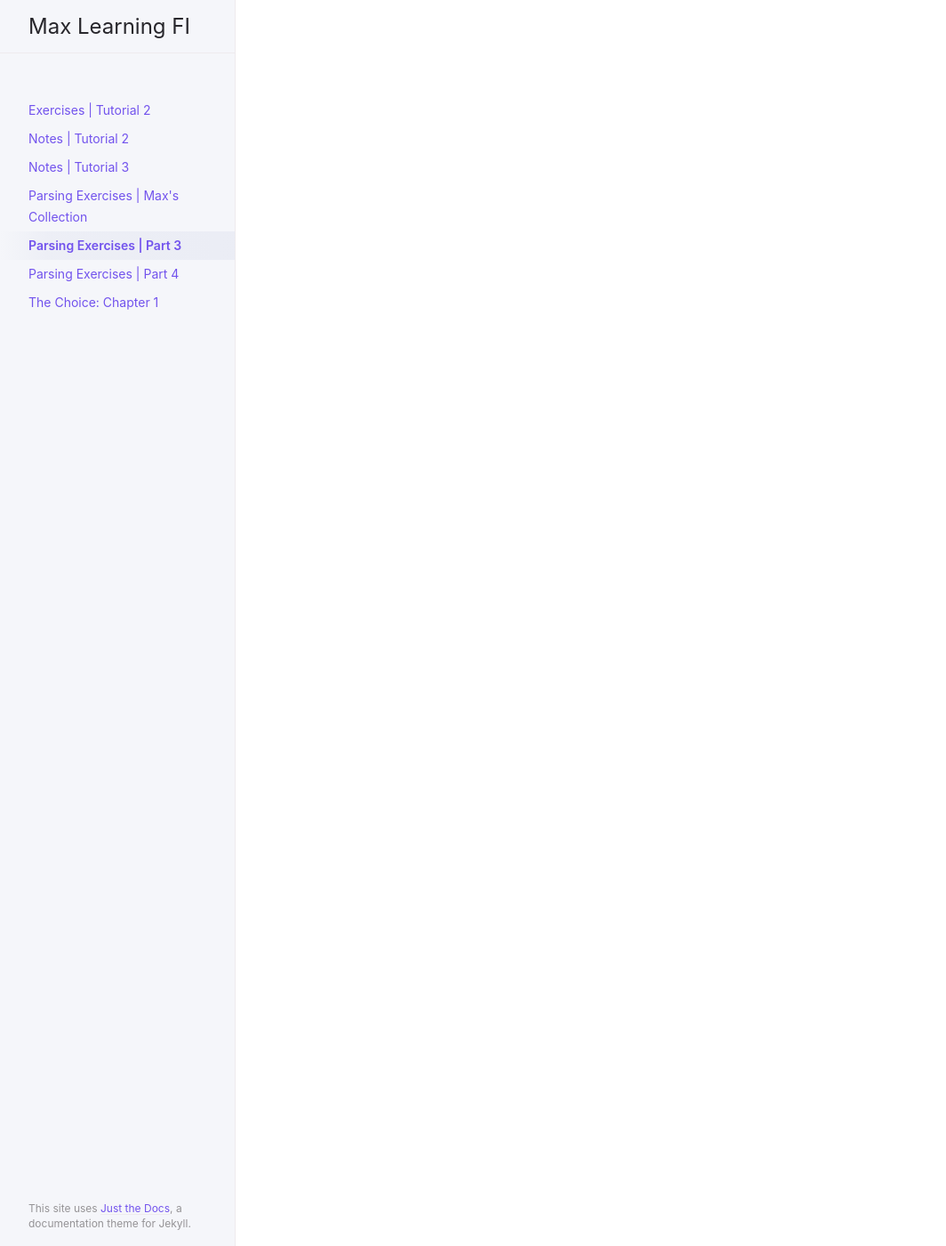
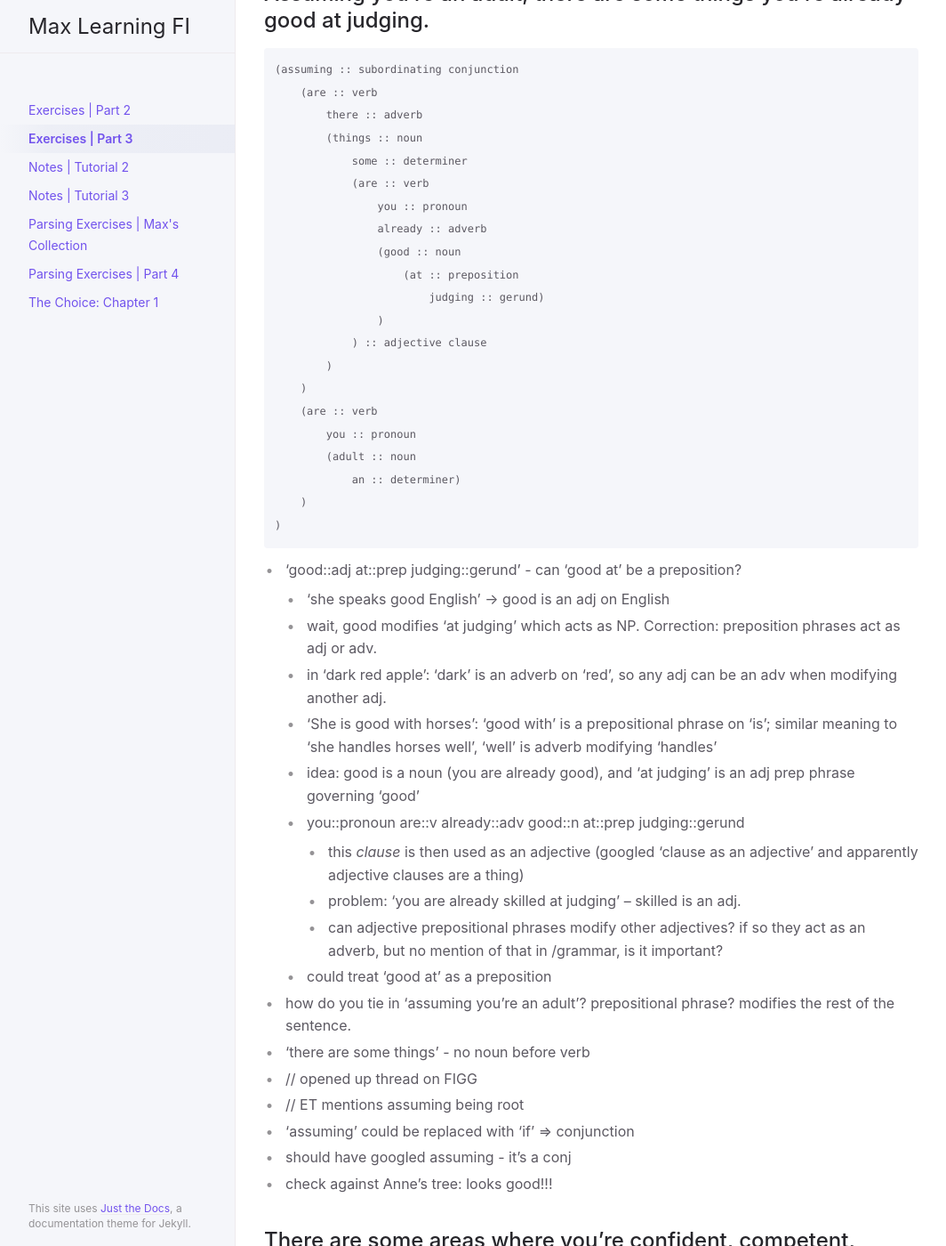
Before and after one commit to curi/fi, a Jekyll site: the page built from docs/ex-parsing/03-ex.md, in a window 1280 px wide and 1400 px high, scrolled down 7388 px. Shown: the whole window at 89% size, without its empty margins (107-1171 px from the left). Built offline with Jekyll 4.4.1, drawn with Linux system fonts in a browser that asks for light colours; some of the changed text lies outside the part shown.

Commit message:
did that work first time?

````diff
--- a/docs/_config.yml
+++ b/docs/_config.yml
@@ -103,10 +103,10 @@ gh_edit_branch: "master" # the branch that your docs is served from
 gh_edit_view_mode: "tree" # "tree" or "edit" if you want the user to jump into the editor immediately
 
 
-compress_html:
-  clippings: all
-  comments: all
-  endings: all
-  startings: []
-  blanklines: false
-  profile: false
+# compress_html:
+#   clippings: all
+#   comments: all
+#   endings: all
+#   startings: []
+#   blanklines: false
+#   profile: false
--- a/docs/_layouts/default.html
+++ b/docs/_layouts/default.html
@@ -167,16 +167,100 @@ layout: table_wrappers
   </div>
 
   <script>
+// <pre>
+// ^^ dirty hack for compress.html
+console.log(`define parseWhitespaceTree`);
+
+const parseWhitespaceTree = (input) => {
+  const _lines = input.split('\n').filter(v => v.replace(/ /g, '').length > 0);
+  const _depths = _lines.map(v => v.length - v.replace(/^ */, '').length)
+
+  if (_depths[0] !== 0) {
+    return {n: "Error: first line (root) cannot be indented"}
+  }
+
+  const root = _lines[0];
+  const childDepth = _depths[1];
+
+  // make depths integer multiple of first depth
+  const depths = _depths.map(d => d / childDepth | 0);
+  const lines = _lines.map(l => l.replace(/^ */, ''));
+
+  const mkNode = (nodeName, parent) => {
+    const newNode = { n: nodeName, cs: [], p: parent || null };
+    if (!!parent) {
+      parent.cs.push(newNode)
+    }
+    return newNode
+  }
+  const tree = mkNode(root)
+
+  let lastDepth = 0;
+  let currNode = tree;
+  let i = 1;
+  while (i < depths.length) {
+    // sibling
+    if (depths[i] === lastDepth) {
+      currNode = mkNode(lines[i], currNode.p)
+    }
+    // descending; cant do more than 1 step at a time while descending
+    else if (depths[i] === lastDepth + 1) {
+      currNode = mkNode(lines[i], currNode)
+      lastDepth = depths[i]
+    }
+    // descending too fast
+    else if (depths[i] > lastDepth) {
+      // error -- descending too fast
+      console.error(`descending too fast`, lines, depths, input)
+      return mkNode('error: descended too fast')
+    }
+    // ascending -- can do more than 1 level at once
+    else if (depths[i] < lastDepth) {
+      currNode = currNode.p;
+      lastDepth--;
+      // don't increment i, just ascend till we find a sibling
+      continue;
+    }
+    else {
+      // error
+      console.error(`got here, not sure how`, lines, depths, input)
+    }
+
+    lastDepth = depths[i];
+    i++;
+  }
+
+  return tree;
+}
+
+
+
+
+
+console.log(`getting highlighted pre tags`)
+const mdFenced = document.querySelectorAll("pre.highlight");
+console.log(mdFenced);
+
+mdFenced.forEach(el => {
+  const child1 = el.childNodes[0];
+  if (child1.nodeName === "CODE") {
+    const grammarTreeSrc = child1.innerHTML.replace(/[()]/g, '');
+    console.log(`raw grammar src:`, grammarTreeSrc)
+    const grammarTree = parseWhitespaceTree(grammarTreeSrc);
+    console.log(`grammar tree:`, grammarTree);
+  }
+})
+
 var config = {
   startOnLoad:true,
-      theme: 'forest',
   flowchart:{
-              useMaxWidth:false,
-              htmlLabels:true
+          useMaxWidth:true,
+          htmlLabels:false
       }
 };
 mermaid.initialize(config);
 window.mermaid.init(undefined, document.querySelectorAll('.mmd'));
+// </pre>
   </script>
 
 </body>
--- a/docs/_sass/labels.scss
+++ b/docs/_sass/labels.scss
@@ -19,6 +19,10 @@
   border-radius: 12px;
 }
 
+g.label {
+  text-transform: none;
+}
+
 .label-green {
   background-color: $green-200;
 }
--- a/docs/ex-parsing/03-ex.md
+++ b/docs/ex-parsing/03-ex.md
@@ -1,6 +1,6 @@
 ---
 layout: page
-title: Parsing Exercises | Part 3
+title: Exercises | Part 3
 date: 2020-06-25
 ---
 
@@ -22,9 +22,10 @@ date: 2020-06-25
 * My broken speakers don’t work for making sound.
 * FYI, working at the CIA is cooler than the FBI.
 
-## Posts to FI about all/most of the exercises:
+## Posts to FI about all/most of the part 3 exercises:
 
 * <https://groups.google.com/g/fallible-ideas/c/RP_wmvqEHDE/m/FJ-CXyMUBgAJ> - Justin Mallone and others.
+* <https://www.youtube.com/watch?v=PFxIy0lyoxM> - Justin's video going through part 3
 
 ## After lunch, after John sings, he loves playing games.
 
@@ -89,6 +92,8 @@ date: 2020-06-25
 ```
 
 prepositional phrases are a type of modifier
+
+
 
 ## Swimming after work is too tiring.
 
@@ -194,27 +199,36 @@ working: I could say: `I will throw boomerangs to myself` - throw is verb, will
     (speakers :: n
         broken :: adj
         my :: det)
-    (do :: aux verb
-        not :: adverb)
+    not :: adverb
+    do :: aux verb
     (for :: preposition
         (making :: gerund
             sound :: object of making))
 )
 ```
 
-## FYI, working at the CIA is cooler than the FBI.
+* Discussed in [Tutorial 7]
 
+## FYI, working at the CIA is cooler than [working at] the FBI.
+
+```
 (is :: verb
-    (at :: verb
-        working :: gerund
-        (CIA :: ref,noun
-            the :: det)
-    (cooler :: adj [CIA and FBI are objects]
+    (working :: gerund
+        (at :: preposition
+            (CIA :: ref,noun
+                the :: det)))
+    (cooler :: adj <CIA and FBI are objects>
         (than :: preposition
-            (FBI :: reference
-                the :: det))
-    (FYI :: reference)
+            ([working]
+                ([at]
+                    (FBI :: reference - noun
+                        the :: det))))
+                )
+    (FYI :: reference - prepositional phrase)
 )
+```
+
+* Discussed in [Tutorial 7]
 
 # From Anne B's *dependency grammar trees* post to FI
 
@@ -260,4 +274,58 @@ working: I could say: `I will throw boomerangs to myself` - throw is verb, will
 
 ## Assuming you're an adult, there are some things you're already good at judging.
 
+```
+(assuming :: subordinating conjunction
+    (are :: verb
+        there :: adverb
+        (things :: noun
+            some :: determiner
+            (are :: verb
+                you :: pronoun
+                already :: adverb
+                (good :: noun
+                    (at :: preposition
+                        judging :: gerund)
+                )
+            ) :: adjective clause
+        )
+    )
+    (are :: verb
+        you :: pronoun
+        (adult :: noun
+            an :: determiner)
+    )
+)
+```
+
+* 'good::adj at::prep judging::gerund' - can 'good at' be a preposition?
+  * 'she speaks good English' -> good is an adj on English
+  * wait, good modifies 'at judging' which acts as NP. Correction: preposition phrases act as adj or adv.
+  * in 'dark red apple': 'dark' is an adverb on 'red', so any adj can be an adv when modifying another adj.
+  * 'She is good with horses': 'good with' is a prepositional phrase on 'is'; similar meaning to 'she handles horses well', 'well' is adverb modifying 'handles'
+  * idea: good is a noun (you are already good), and 'at judging' is an adj prep phrase governing 'good'
+  * you::pronoun are::v already::adv good::n at::prep judging::gerund
+    * this *clause* is then used as an adjective (googled 'clause as an adjective' and apparently adjective clauses are a thing)
+    * problem: 'you are already skilled at judging' -- skilled is an adj.
+    * can adjective prepositional phrases modify other adjectives? if so they act as an adverb, but no mention of that in /grammar, is it important?
+  * could treat 'good at' as a preposition
+* how do you tie in 'assuming you're an adult'? prepositional phrase? modifies the rest of the sentence.
+* 'there are some things' - no noun before verb
+* // opened up thread on FIGG
+* // ET mentions assuming being root
+* 'assuming' could be replaced with 'if' => conjunction
+* should have googled assuming - it's a conj
+* check against Anne's tree: looks good!!!
+
 ## There are some areas where you're confident, competent, skilled, etc.
+
+
+
+
+[Tutorial 1]: https://www.youtube.com/watch?v=-nUP-Xqh_Dw
+[Tutorial 2]: https://www.youtube.com/watch?v=ZOeWo2v3nhA
+[Tutorial 3]: https://www.youtube.com/watch?v=urGtEzrVJuM
+[Tutorial 4]: https://www.youtube.com/watch?v=jdP4T9ZpEd0
+[Tutorial 5]: https://www.youtube.com/watch?v=YJsE7Inzves
+[Tutorial 6]: https://www.youtube.com/watch?v=8j4zkEx37wI
+[Tutorial 7]: https://www.youtube.com/watch?v=lKP0FI34oCg
````
Also changed, not shown: other parts of docs/ex-parsing/03-ex.md (+2 -0 lines), docs/ex-parsing/02-ex.md (+1 -1 lines), docs/index.markdown (+7 -0 lines), docs/assets/js/vendor/mermaid-fi.min.js. Lines whose indentation alone changed are shown as unchanged.
